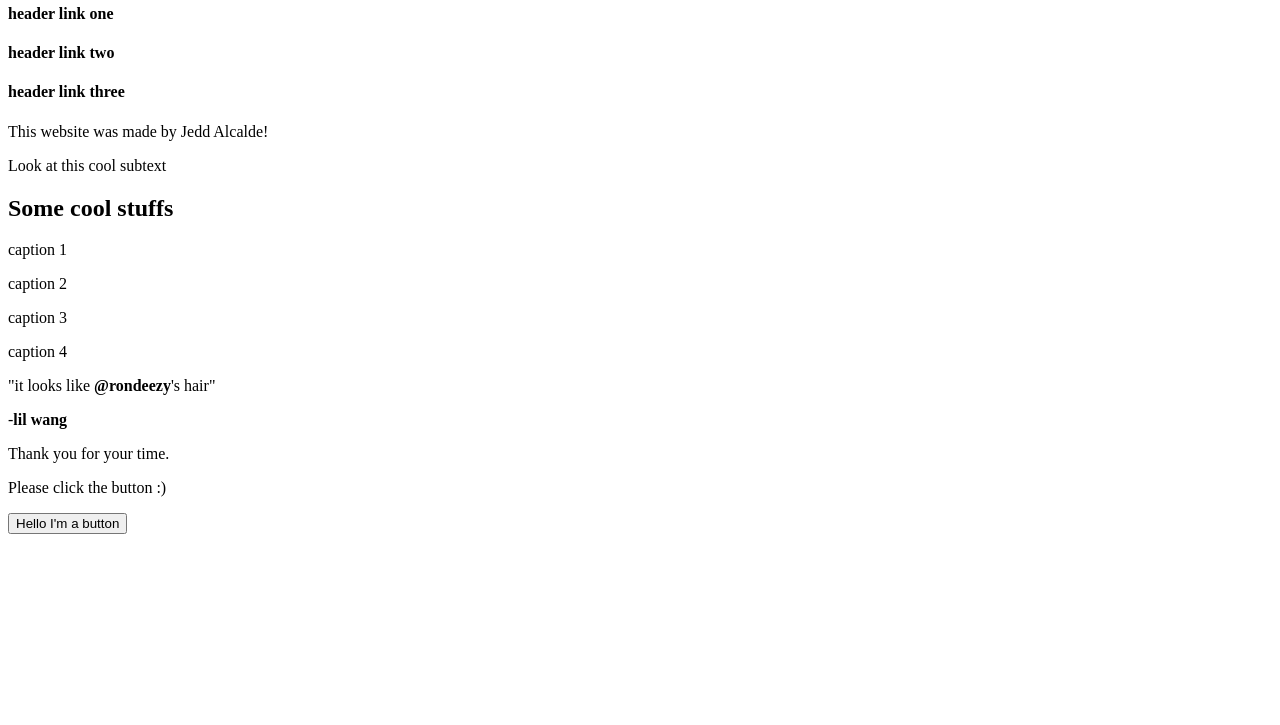
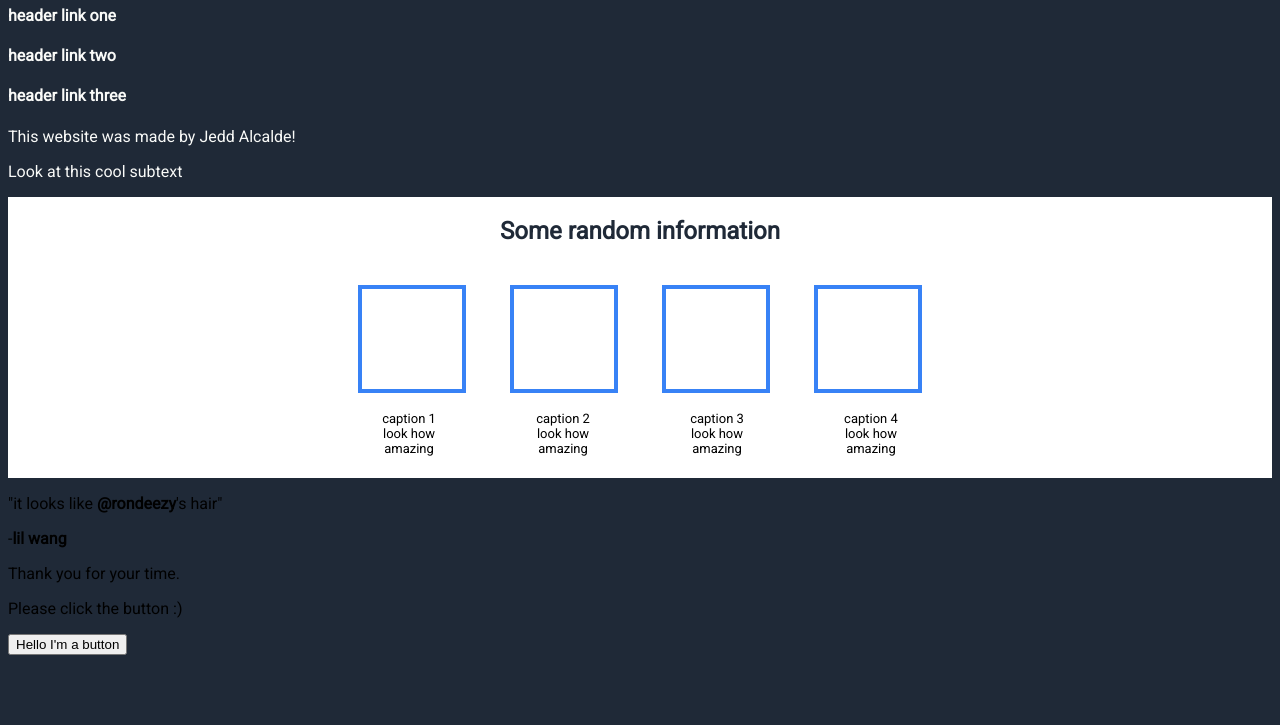
Before and after one commit to JeddAlcalde/odin-landing-page, a plain HTML site: page index.html in a window 1280 px wide. Shown: the part 75-800 px from the top of the page. Drawn offline with Linux system fonts and the light colour scheme.

Commit message:
Finish Information Section Styling
Information section styling complete, needed to use two different
flex directions when organizing the subsections and the actual
"images". Also added some of the formatting of the colors, and
sizes of the text on the web page. Figured out how to import
different font from google fonts and using them in my stylesheet.

```diff
--- a/index.html
+++ b/index.html
@@ -4,11 +4,14 @@
         <title>Landing Page</title>
         <meta charset="utf-8">
         <link rel="stylesheet" href="style.css">
+        <link rel="preconnect" href="https://fonts.googleapis.com">
+<link rel="preconnect" href="https://fonts.gstatic.com" crossorigin>
+<link href="https://fonts.googleapis.com/css2?family=Roboto&display=swap" rel="stylesheet">
     </head>
 
     <body>
         <div class="header">
-            <h1>Header Logo</h1>
+            <h1 class="main-header">Header Logo</h1>
             <h4 href="https://github.com/JeddAlcalde" class="head-link">header link one</h4>
             <h4 href="https://www.google.com/" class="head-link">header link two</h4>
             <h4 href="https://www.youtube.com/watch?v=86484QLtudg" class="head-link">header link three</h4>
@@ -20,18 +23,18 @@
         </div>
 
         <div class="information">
-            <h2>Some cool stuffs</h2>
+            <h2 class="head-info"><strong>Some random information</strong></h2>
             <div class="images">
                 <div id="i1"></div>
                 <div id="i2"></div>
                 <div id="i3"></div>
                 <div id ="i4"></div>
             </div>
-            <div class="caption">
-                <p>caption 1</p>
-                <p>caption 2</p>
-                <p>caption 3</p>
-                <p>caption 4</p>
+            <div class="captions">
+                <div><p>caption 1 look how amazing</p></div>
+                <div><p>caption 2 look how amazing</p></div>
+                <div><p>caption 3 look how amazing</p></div>
+                <div><p>caption 4 look how amazing</p></div>
             </div>
         </div>
 
--- a/style.css
+++ b/style.css
@@ -0,0 +1,60 @@
+body{
+    background-color: #1F2937;
+    font-family: "Roboto";
+    font-weight: 400;
+}
+
+.header{
+    color: #F9FAF8;
+}
+
+.main-header{
+    size: 48px;
+}
+
+.head-link{
+    size: 18px;
+}
+
+.information{
+    background-color: white;
+    display: flex;
+    flex-direction: column;
+    align-items: center;
+}
+
+.head-info{
+    size: 36px;
+    color: #1F2937;
+    font-weight: 1000;
+    margin-bottom: 40px;
+}
+
+.images div{
+    display: inline-block;
+    flex-direction: auto;
+    background: white;
+    border: 4px solid #3882F6;
+    height: 100px;
+    width: 100px;
+    margin-right: 20px;
+    margin-left: 20px;
+    flex: 1 1 auto;
+}
+
+.captions div{
+    margin-left: 35px;
+    margin-right: 35px;
+    margin-top: 1px;
+    width: 80px;
+    height: 80px;
+    display: inline-block;
+    word-wrap: break-word;
+    text-align: center;
+}
+
+.captions div p{
+    font-size: small;
+    word-wrap: break-word;
+    align-content: center;
+}
```
